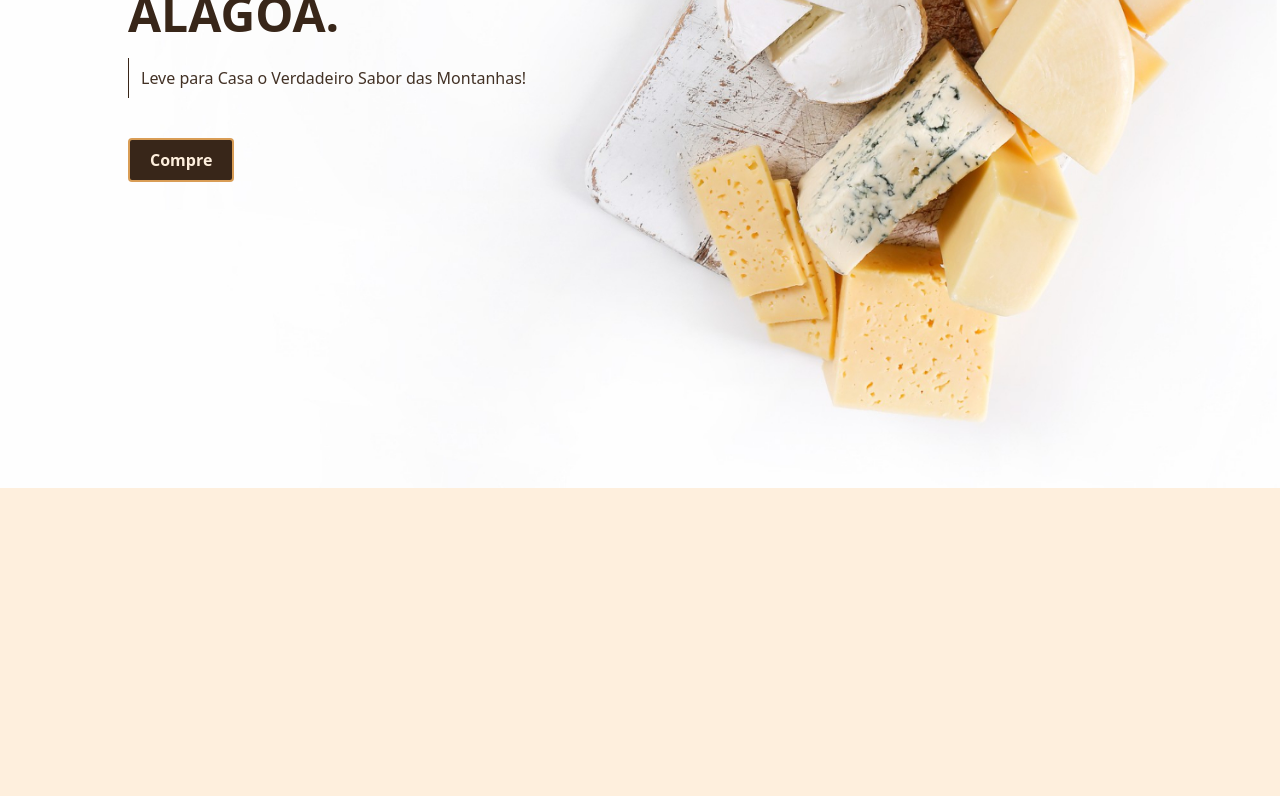
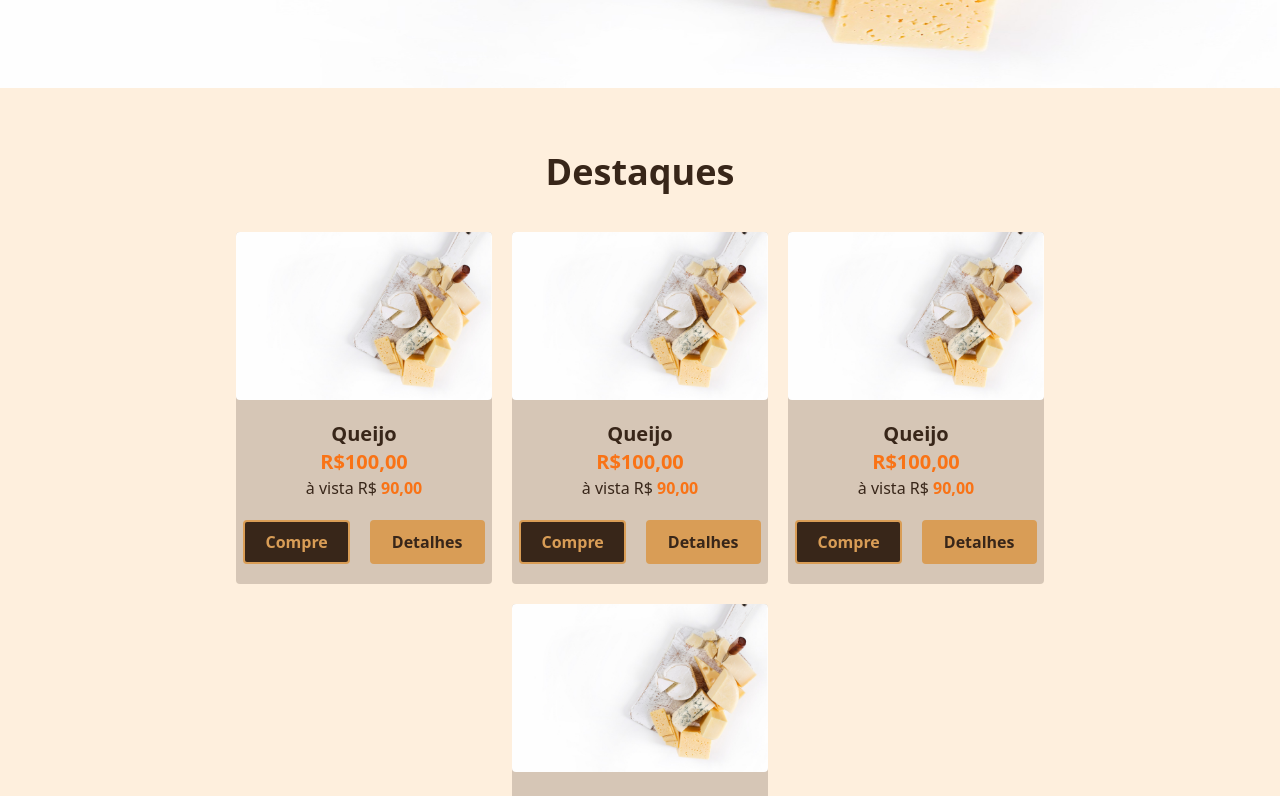
Before and after one commit to FazendaSantoAntonio/construcao, a Next.js app: page / in a window 1280 px wide. Shown: the part 620-1416 px from the top of the page. Before the commit the page ends 1108 px from the top, so only its background shows below. Built offline with nearby package versions, Linux system fonts and the light colour scheme.

Commit message:
card destaques criados

```diff
--- /dev/null
+++ b/src/app/components/Destaques.jsx
@@ -0,0 +1,53 @@
+import Image from "next/image"
+import img from "../../../public/queijo.jpg"
+
+const Card = ({ foto, titulo, preco, precoav }) => {
+    return (
+        <div className="text-primary flex flex-col justify-center items-center  w-64 bg-primary/20 rounded">
+            <Image src={foto} alt={titulo} className="rounded" />
+            <div className="mt-5 flex flex-col justify-center items-center">
+                <span className="font-bold text-xl">{titulo}</span>
+                <span className="font-bold text-xl text-orange-500">R${preco}</span>
+                <span>à vista R$ <span className="text-orange-500 font-bold">{precoav}</span></span>
+            </div>
+            <div className="flex gap-5 my-5">
+                <button className="flex justify-center items-center bg-primary text-secondary font-bold px-5 py-2 rounded border-2 border-secondary hover:text-primary hover:bg-secondary transition-all duration-300">Compre</button>
+                <button className="flex justify-center items-center bg-secondary text-primary font-bold px-5 py-2 rounded border-2 border-secondary hover:text-secondary hover:bg-primary transition-all duration-300">Detalhes</button>
+            </div>
+        </div>
+    )
+}
+
+export default function Destaques() {
+    return (
+        <div className="flex flex-col justify-center items-center p-16">
+            <h2 className="text-primary font-bold text-4xl">Destaques</h2>
+            <div className="mt-10 flex flex-wrap justify-center gap-5 px-16">
+                <Card
+                    foto={img}
+                    titulo="Queijo"
+                    preco="100,00"
+                    precoav="90,00"
+                />
+                <Card
+                    foto={img}
+                    titulo="Queijo"
+                    preco="100,00"
+                    precoav="90,00"
+                />
+                <Card
+                    foto={img}
+                    titulo="Queijo"
+                    preco="100,00"
+                    precoav="90,00"
+                />
+                <Card
+                    foto={img}
+                    titulo="Queijo"
+                    preco="100,00"
+                    precoav="90,00"
+                />
+            </div>
+        </div>
+    )
+}
--- a/src/app/page.jsx
+++ b/src/app/page.jsx
@@ -1,17 +1,21 @@
 import Image from "next/image";
 import queijo from "../../public/queijo.jpg"
+import Destaques from "./components/Destaques";
 
 export default function Home() {
   return (
     <div className="">
-      <div className="w-screen h-[900px] flex flex-col justify-center items-start relative">
+      <div className="w-screen h-[500px] flex flex-col justify-center items-start relative">
         <h1 className="ml-32 text-primary font-black text-5xl w-[500px] uppercase">
           <span className="text-secondary">Queijos </span> Artesanais de Alagoa.
         </h1>
         <p className="ml-32 text-primary/95 mt-5 py-2 border-l border-primary pl-3">Leve para Casa o Verdadeiro Sabor das Montanhas!</p>
-        <button className="ml-32 mt-10 flex justify-center items-center bg-primary text-light font-bold px-5 py-2 rounded border-2 border-secondary hover:text-primary hover:bg-secondary transition-all duration-300">Compre</button>
-        <Image src={queijo} alt="queijo" className="w-full h-full absolute -z-10"/>
+        <button className="ml-32 mt-10 flex justify-center items-center bg-primary text-secondary font-bold px-5 py-2 rounded border-2 border-secondary hover:text-primary hover:bg-secondary transition-all duration-300">
+          Compre
+        </button>
+        <Image src={queijo} alt="queijo" className="w-full h-full absolute -z-10" />
       </div>
+      <Destaques />
     </div>
   )
 }
--- a/tailwind.config.js
+++ b/tailwind.config.js
@@ -10,8 +10,8 @@ module.exports = {
       colors: {
         light: "#FEEFDD",
         primary: "#382619", // 240,86,199
-        secondary: "#d99d56"
-
+        secondary: "#d99d56",
+        tertiary:"#d76e54",
       },
     },
   },
```
